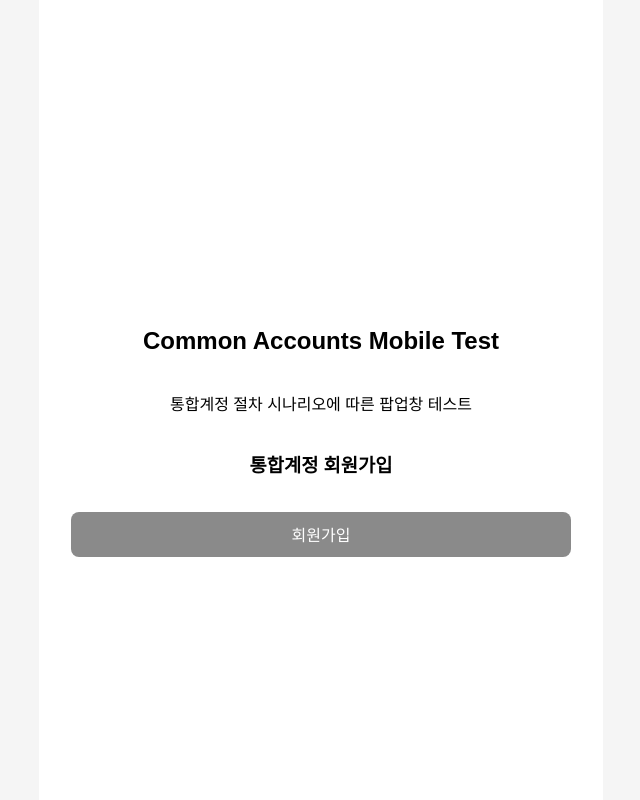
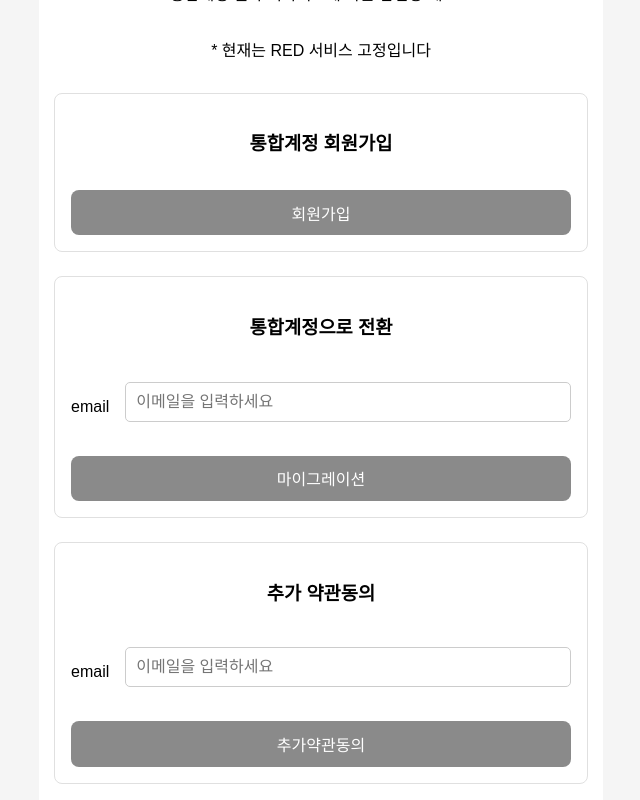
Before and after one commit to wonik-choi/common-accounts-mobile-test, a React (Vite) app in the folder common-accounts-mobile-test/: page / in a window 1280 px wide. Shown: the top 800 px of the page, without its empty margins (319-959 px from the left). Built offline with nearby package versions, Linux system fonts and the light colour scheme.

Commit message:
feat: update-term, find, integrate 추가

```diff
--- a/common-accounts-mobile-test/src/App.module.css
+++ b/common-accounts-mobile-test/src/App.module.css
@@ -18,3 +18,19 @@
   max-width: 500px;
   background-color: white;
 }
+
+.buttonContainer {
+  display: flex;
+  flex-direction: column;
+  align-items: center;
+  justify-content: center;
+  width: 100%;
+  gap: 1.5rem;
+}
+
+.line {
+  width: 100%;
+  height: 1px;
+  background-color: #e0e0e0;
+  margin-bottom: 1rem;
+}
--- a/common-accounts-mobile-test/src/App.tsx
+++ b/common-accounts-mobile-test/src/App.tsx
@@ -1,5 +1,8 @@
 import styles from './App.module.css';
 import CommonAccountsSignup from './components/templates/commonAccountsSignup/CommonAccountsSignup';
+import CommonAccountsIntegrate from './components/templates/commonAccountsIntegrate/CommonAccountsIntegrate';
+import CommonAccountsUpdateTerm from './components/templates/commonAccountsUpdateTerm/CommonAccountsUpdateTerm';
+import CommonAccountsFind from './components/templates/commonAccountsFind/CommonAccountsFind';
 
 function App() {
   return (
@@ -8,7 +11,14 @@ function App() {
         <section className={styles.appContainer}>
           <h1>Common Accounts Mobile Test</h1>
           <p>통합계정 절차 시나리오에 따른 팝업창 테스트</p>
-          <CommonAccountsSignup />
+          <p>* 현재는 RED 서비스 고정입니다</p>
+          <div className={styles.line}></div>
+          <div className={styles.buttonContainer}>
+            <CommonAccountsSignup />
+            <CommonAccountsIntegrate />
+            <CommonAccountsUpdateTerm />
+            <CommonAccountsFind />
+          </div>
         </section>
       </main>
     </>
--- /dev/null
+++ b/common-accounts-mobile-test/src/components/atoms/input/BaseInput.module.css
@@ -0,0 +1,104 @@
+.inputContainer {
+  width: 100%;
+  height: auto;
+  display: flex;
+  justify-content: flex-start;
+  align-items: center;
+  gap: 1rem;
+  padding: 0.5rem;
+}
+
+.input {
+  width: 100%;
+  padding: 10px;
+  border: 1px solid #ccc;
+  border-radius: 5px;
+  font-size: 16px;
+  margin-bottom: 10px;
+  box-sizing: border-box;
+  &:focus {
+    outline: none;
+    border-color: #000;
+  }
+  &.error {
+    border-color: #ff0000;
+  }
+  &.success {
+    border-color: #00ff00;
+  }
+  &.warning {
+    border-color: #ffcc00;
+  }
+  &.disabled {
+    background-color: #f2f2f2;
+  }
+  &.readonly {
+    background-color: #f2f2f2;
+  }
+  &.small {
+    padding: 5px;
+  }
+  &.medium {
+    padding: 10px;
+  }
+  &.large {
+    padding: 15px;
+  }
+  &.full {
+    width: 100%;
+  }
+  &.half {
+    width: 50%;
+  }
+  &.third {
+    width: 33.3333%;
+  }
+  &.two-thirds {
+    width: 66.6666%;
+  }
+  &.quarter {
+    width: 25%;
+  }
+  &.three-quarters {
+    width: 75%;
+  }
+  &.one-fifth {
+    width: 20%;
+  }
+  &.two-fifths {
+    width: 40%;
+  }
+  &.three-fifths {
+    width: 60%;
+  }
+  &.four-fifths {
+    width: 80%;
+  }
+  &.one-sixth {
+    width: 16.6666%;
+  }
+  &.five-sixths {
+    width: 83.3333%;
+  }
+  &.one-tenth {
+    width: 10%;
+  }
+  &.two-tenths {
+    width: 20%;
+  }
+  &.three-tenths {
+    width: 30%;
+  }
+  &.four-tenths {
+    width: 40%;
+  }
+  &.five-tenths {
+    width: 50%;
+  }
+  &.six-tenths {
+    width: 60%;
+  }
+  &.seven-tenths {
+    width: 70%;
+  }
+}
--- /dev/null
+++ b/common-accounts-mobile-test/src/components/atoms/input/BaseInput.tsx
@@ -0,0 +1,39 @@
+import React from 'react';
+import { useState } from 'react';
+
+import styles from './BaseInput.module.css';
+
+type BaseInputProps = {
+  onChange: (props: any) => void;
+  label: string;
+  placeholder: string;
+  type: 'text' | 'number';
+};
+
+const BaseButton = ({ label, type, placeholder, onChange }: BaseInputProps) => {
+  const [value, setValue] = useState('');
+
+  const handleChange = (e: React.ChangeEvent<HTMLInputElement>) => {
+    setValue(e.target.value);
+    onChange({ name: label, value: e.target.value });
+  };
+
+  return (
+    <div className={styles.inputContainer}>
+      <label htmlFor="input" className={styles.label}>
+        {label}
+      </label>
+      <input
+        id="input"
+        name={label}
+        placeholder={placeholder}
+        type={type}
+        className={styles.input}
+        value={value}
+        onChange={handleChange}
+      ></input>
+    </div>
+  );
+};
+
+export default BaseButton;
--- a/common-accounts-mobile-test/src/components/templates/commonAccountsFind/CommonAccountsFind.module.css
+++ b/common-accounts-mobile-test/src/components/templates/commonAccountsFind/CommonAccountsFind.module.css
@@ -6,4 +6,7 @@
   width: 100%;
   height: auto;
   gap: 1rem;
+  border: 1px solid #e0e0e0;
+  border-radius: 0.5rem;
+  padding: 1rem;
 }
--- a/common-accounts-mobile-test/src/components/templates/commonAccountsFind/CommonAccountsFind.tsx
+++ b/common-accounts-mobile-test/src/components/templates/commonAccountsFind/CommonAccountsFind.tsx
@@ -0,0 +1,27 @@
+import React from 'react';
+
+import styles from './CommonAccountsFind.module.css';
+
+import BaseButton from '../../atoms/button/BaseButton';
+
+import { WindowPopupHandler } from '../../../workers/WindowPopupHandler';
+import { serviceIdObj } from '../resource/index';
+
+const CommonAccountsFind = () => {
+  const windowPopupHandler = new WindowPopupHandler();
+
+  const openIntegratePopup = (serviceId: 'red' | 'blue', email?: string) => () => {
+    windowPopupHandler.openSignupPopup('find', serviceIdObj[serviceId], email);
+  };
+
+  return (
+    <>
+      <div className={styles.container}>
+        <h3>이메일/비밀번호 찾기</h3>
+        <BaseButton title="이메일/비밀번호 찾기" type="button" onClick={openIntegratePopup('red')} />
+      </div>
+    </>
+  );
+};
+
+export default CommonAccountsFind;
--- a/common-accounts-mobile-test/src/components/templates/commonAccountsIntegrate/CommonAccountsIntegrate.module.css
+++ b/common-accounts-mobile-test/src/components/templates/commonAccountsIntegrate/CommonAccountsIntegrate.module.css
@@ -6,4 +6,7 @@
   width: 100%;
   height: auto;
   gap: 1rem;
+  border: 1px solid #e0e0e0;
+  border-radius: 0.5rem;
+  padding: 1rem;
 }
--- a/common-accounts-mobile-test/src/components/templates/commonAccountsIntegrate/CommonAccountsIntegrate.tsx
+++ b/common-accounts-mobile-test/src/components/templates/commonAccountsIntegrate/CommonAccountsIntegrate.tsx
@@ -0,0 +1,39 @@
+import React from 'react';
+import { useState } from 'react';
+
+import styles from './CommonAccountsIntegrate.module.css';
+
+import BaseButton from '../../atoms/button/BaseButton';
+import BaseInput from '../../atoms/input/BaseInput';
+
+import { WindowPopupHandler } from '../../../workers/WindowPopupHandler';
+import { serviceIdObj } from '../resource/index';
+
+const CommonAccountsSignup = () => {
+  const [info, setInfo] = useState({
+    email: '',
+  });
+
+  const windowPopupHandler = new WindowPopupHandler();
+
+  const openIntegratePopup = (serviceId: 'red' | 'blue', email: string) => () => {
+    console.log('email', email);
+    windowPopupHandler.openSignupPopup('integrate', serviceIdObj[serviceId], email);
+  };
+
+  const handleInputInfoChange = (props: any) => {
+    setInfo({ ...info, [props.name]: props.value });
+  };
+
+  return (
+    <>
+      <div className={styles.container}>
+        <h3>통합계정으로 전환</h3>
+        <BaseInput label="email" placeholder="이메일을 입력하세요" type="text" onChange={handleInputInfoChange} />
+        <BaseButton title="마이그레이션" type="button" onClick={openIntegratePopup('red', info.email)} />
+      </div>
+    </>
+  );
+};
+
+export default CommonAccountsSignup;
--- a/common-accounts-mobile-test/src/components/templates/commonAccountsSignup/CommonAccountsSignup.module.css
+++ b/common-accounts-mobile-test/src/components/templates/commonAccountsSignup/CommonAccountsSignup.module.css
@@ -6,4 +6,7 @@
   width: 100%;
   height: auto;
   gap: 1rem;
+  border: 1px solid #e0e0e0;
+  border-radius: 0.5rem;
+  padding: 1rem;
 }
--- a/common-accounts-mobile-test/src/components/templates/commonAccountsUpdateTerm/CommonAccountsUpdateTerm.module.css
+++ b/common-accounts-mobile-test/src/components/templates/commonAccountsUpdateTerm/CommonAccountsUpdateTerm.module.css
@@ -6,4 +6,7 @@
   width: 100%;
   height: auto;
   gap: 1rem;
+  border: 1px solid #e0e0e0;
+  border-radius: 0.5rem;
+  padding: 1rem;
 }
--- a/common-accounts-mobile-test/src/components/templates/commonAccountsUpdateTerm/CommonAccountsUpdateTerm.tsx
+++ b/common-accounts-mobile-test/src/components/templates/commonAccountsUpdateTerm/CommonAccountsUpdateTerm.tsx
@@ -0,0 +1,38 @@
+import React from 'react';
+import { useState } from 'react';
+
+import styles from './CommonAccountsUpdateTerm.module.css';
+
+import BaseButton from '../../atoms/button/BaseButton';
+import BaseInput from '../../atoms/input/BaseInput';
+
+import { WindowPopupHandler } from '../../../workers/WindowPopupHandler';
+import { serviceIdObj } from '../resource/index';
+
+const CommonAccountsUpdateTerm = () => {
+  const [info, setInfo] = useState({
+    email: '',
+  });
+
+  const windowPopupHandler = new WindowPopupHandler();
+
+  const openIntegratePopup = (serviceId: 'red' | 'blue', email: string) => () => {
+    windowPopupHandler.openSignupPopup('update-term', serviceIdObj[serviceId], email);
+  };
+
+  const handleInputInfoChange = (props: any) => {
+    setInfo({ ...info, [props.name]: props.value });
+  };
+
+  return (
+    <>
+      <div className={styles.container}>
+        <h3>추가 약관동의</h3>
+        <BaseInput label="email" placeholder="이메일을 입력하세요" type="text" onChange={handleInputInfoChange} />
+        <BaseButton title="추가약관동의" type="button" onClick={openIntegratePopup('red', info.email)} />
+      </div>
+    </>
+  );
+};
+
+export default CommonAccountsUpdateTerm;
--- a/common-accounts-mobile-test/src/workers/WindowPopupHandler.ts
+++ b/common-accounts-mobile-test/src/workers/WindowPopupHandler.ts
@@ -16,7 +16,7 @@ export class WindowPopupHandler {
     let newBaseUrl = new URL(path, this.baseUrl);
 
     newBaseUrl.searchParams.set('step', '0');
-    newBaseUrl.searchParams.set('serviceId', serviceId);
+    newBaseUrl.searchParams.set('service', serviceId);
 
     if (['integrate', 'update-term'].includes(path) && email) {
       newBaseUrl.searchParams.set('email', email);
@@ -62,7 +62,6 @@ export class WindowPopupHandler {
   ) => {
     const popupParams = this.setPopupFullSizeParams();
     const commonAccountsSignupUrl = this.setCommonAccountsUrl(path, serviceId, email, accessToken).toString();
-
     this.popup = window.open(commonAccountsSignupUrl, 'blueSignup', popupParams);
     window.addEventListener('message', this.popupMessageListener);
   };
```
